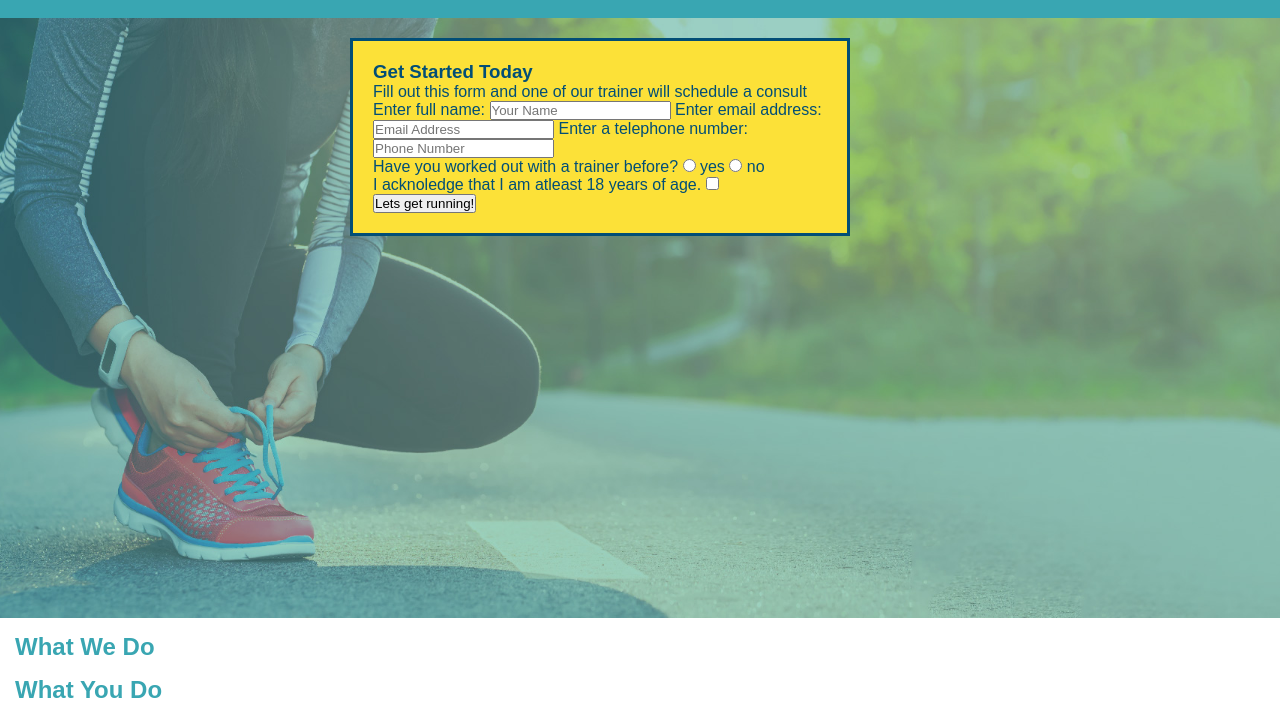
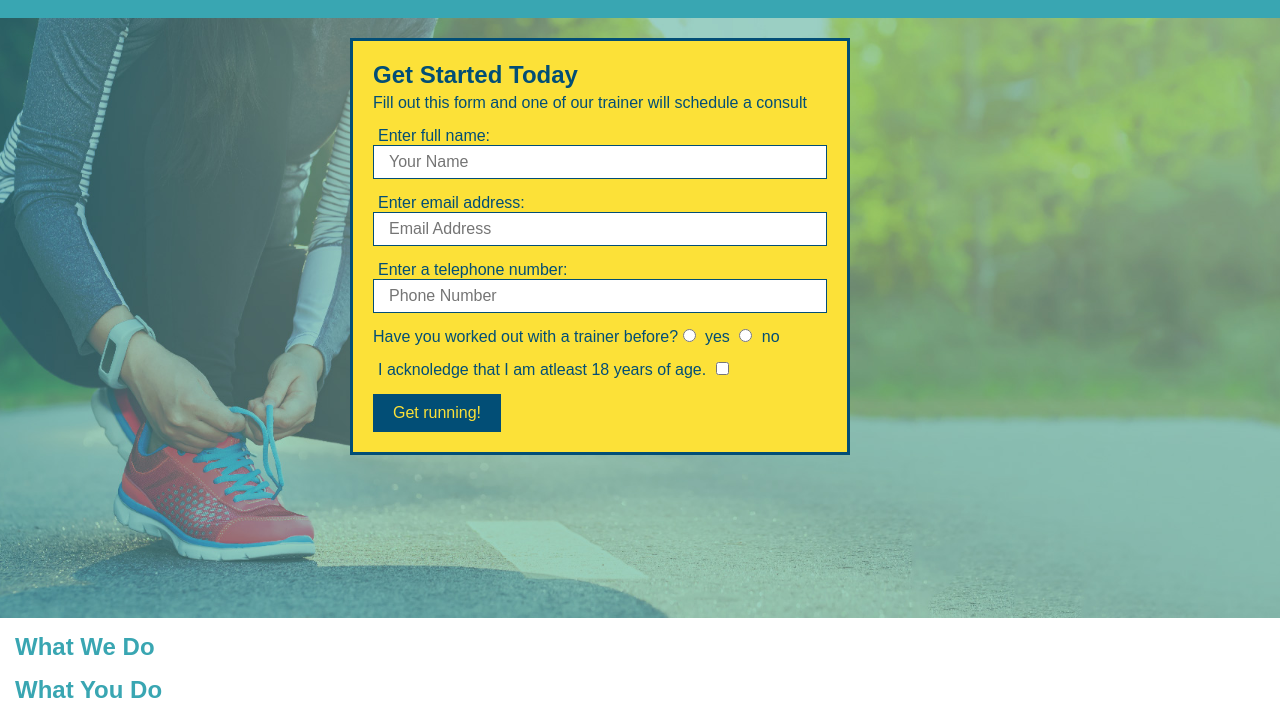
Before and after one commit to romvrio/run-buddy, a plain HTML site: page index.html in a window 1280 px wide. Shown: the part 64-780 px from the top of the page. Drawn offline with Linux system fonts and the light colour scheme.

Commit message:
finished Form Styes

```diff
--- a/assets/css/style.css
+++ b/assets/css/style.css
@@ -88,5 +88,36 @@ footer a {
   top: 20px;
   left: 350px;
   border: solid 3px #024e76;
+}
 
+.hero-form h3 {
+  margin: 0px;
+  font-size: 24px;
 }
+
+.hero-form p {
+  margin: 5px 0 15px 0;
+}
+
+.form-input {
+  font-size: 16px;
+  border: 1px solid #024e76;
+  display: block;
+  padding: 7px 15px;
+  color: #024e76;
+  width: 100%;
+  margin-bottom: 15px;
+}
+
+.hero-form label {
+  margin: 0 5px;
+}
+
+.hero-form button {
+background-color: #024e76;
+color: #fce138;
+padding: 10px 20px;
+border: none;
+font-size: 16px;
+}
+/* Hero style end */
--- a/index.html
+++ b/index.html
@@ -43,13 +43,13 @@
             </p>
             <form>
                 <label for="name"> Enter full name: </label>
-                <input type="text" placeholder="Your Name" name="name" id="name" />
+                <input type="text" placeholder="Your Name" name="name" id="name" class="form-input" />
 
                 <label for="email"> Enter email address: </label>
-                <input type="email" placeholder="Email Address" name="email" id="email" />
+                <input type="email" placeholder="Email Address" name="email" id="email" class="form-input" />
 
                 <label for="Phone"> Enter a telephone number: </label>
-                <input type="tel" placeholder="Phone Number" name="Phone" id="Phone" />
+                <input type="tel" placeholder="Phone Number" name="Phone" id="Phone" class="form-input"/>
                <p>
                    Have you worked out with a trainer before?
                    <input type="radio" name="trainer-confirm"   id="trainer-yes" />
@@ -65,7 +65,7 @@
                     <input type="checkbox" name="age-confirm" id="checkbox" />
                 </p>
                     <button type="submit">
-                        Lets get running!
+                        Get running!
                     </button>
             </form>
         </div>
```
